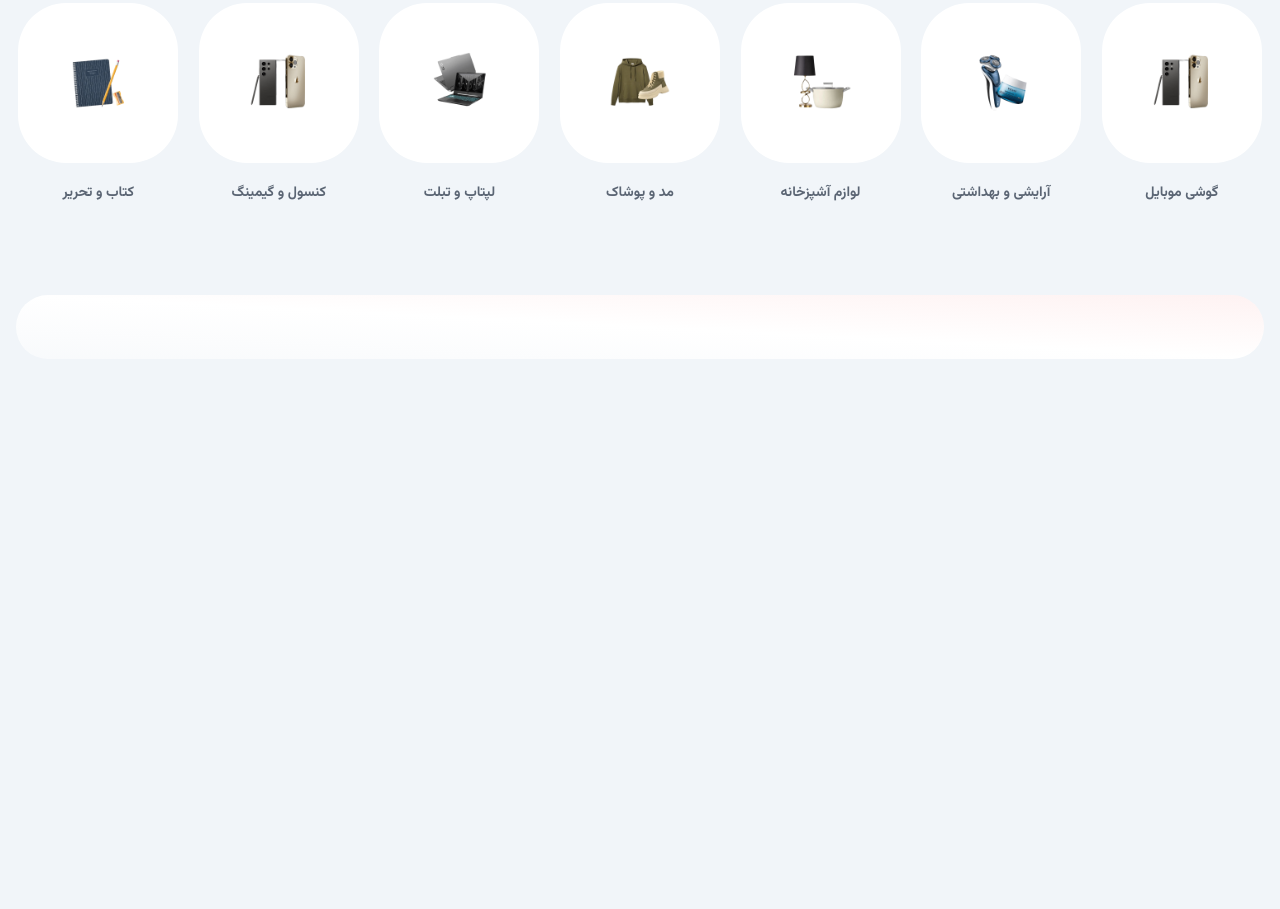
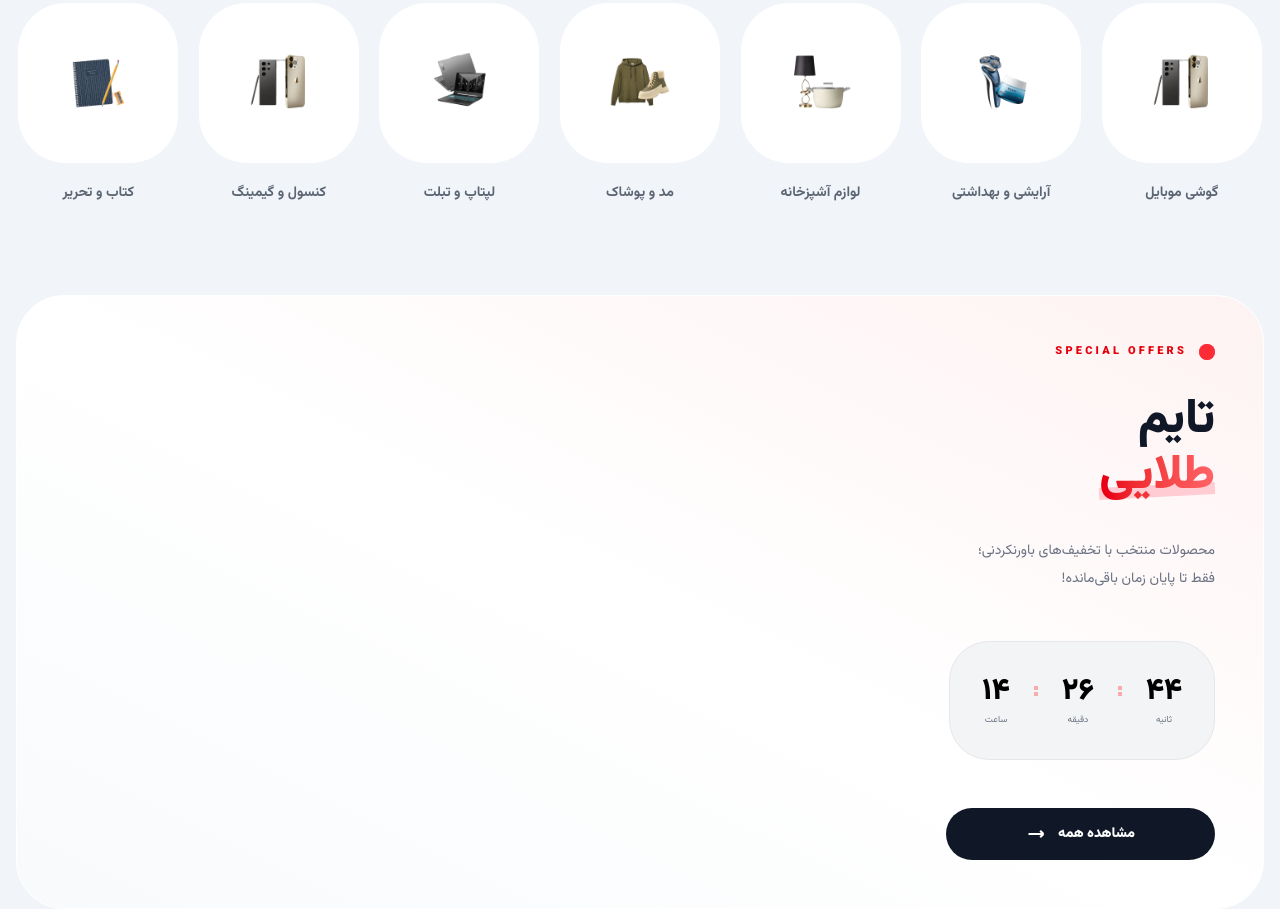
Before and after one commit to vahidr1996/vanilla-js-ecommerce, a website built with Vite: page index.html in a window 1280 px wide. Shown: the part 1026-1935 px from the top of the page. Before the commit the page ends 1385 px from the top, so only its background shows below. Built offline with nearby package versions, Linux system fonts and the light colour scheme.

Commit message:
feat: build golden time offers timer and typography section

```diff
--- a/index.html
+++ b/index.html
@@ -872,10 +872,81 @@
       <!-- GOLDEN TIME OFFERS SECTION -->
       <section class="wrapper mt-16">
         <div
-          class="flex gap-8 bg-linear-to-tr from-slate-50 via-white to-red-50 rounded-[3rem] p-8"
+          class="flex gap-8 bg-linear-to-tr from-slate-50 via-white to-red-50 border border-white rounded-[3rem] p-12"
         >
           <!-- Right Column: JS Timer & Actions -->
-          <div class="flex-1"></div>
+          <div class="flex-1 flex flex-col items-start gap-8">
+            <div class="flex items-center gap-3">
+              <span class="relative flex w-4 h-4">
+                <span
+                  class="absolute inset-0 rounded-full bg-red-500 animate-ping opacity-75"
+                ></span>
+                <span
+                  class="relative rounded-full w-full h-full bg-red-500"
+                ></span>
+              </span>
+
+              <span
+                class="text-red-600 font-black text-[11px] tracking-[0.2rem] uppercase"
+                >special offers</span
+              >
+            </div>
+            <h2 class="text-gray-900 text-5xl font-black leading-14">
+              تایم <br />
+              <span class="relative inline-block">
+                <span
+                  class="absolute bottom-[8px] left-0 w-full bg-rose-200 h-3 -rotate-3"
+                ></span>
+                <span
+                  class="bg-linear-to-l from-red-400 to-red-600 bg-clip-text text-transparent relative z-10"
+                >
+                  طلایی
+                </span>
+              </span>
+            </h2>
+            <p class="text-gray-500 text-sm max-w-2/3 leading-loose">
+              محصولات منتخب با تخفیف‌های باورنکردنی؛ فقط تا پایان زمان
+              باقی‌مانده!
+            </p>
+            <div
+              class="bg-gray-100 p-8 border border-gray-200 rounded-[2.5rem] flex justify-center gap-6 mt-4"
+            >
+              <div class="flex flex-col items-center gap-1">
+                <span class="text-3xl font-black">۴۴</span>
+                <span class="text-[9px] text-gray-500">ثانیه</span>
+              </div>
+              <div class="flex flex-col gap-0.5 pt-3">
+                <span class="w-1 h-1 bg-red-400 animate-pulse"></span>
+                <span class="w-1 h-1 bg-red-400 animate-pulse"></span>
+              </div>
+              <div class="flex flex-col items-center gap-1">
+                <span class="text-3xl font-black">۲۶</span>
+                <span class="text-[9px] text-gray-500">دقیقه</span>
+              </div>
+              <div class="flex flex-col gap-0.5 pt-3">
+                <span class="w-1 h-1 bg-red-400 animate-pulse"></span>
+                <span class="w-1 h-1 bg-red-400 animate-pulse"></span>
+              </div>
+              <div class="flex flex-col items-center gap-1">
+                <span class="text-3xl font-black">۱۴</span>
+                <span class="text-[9px] text-gray-500">ساعت</span>
+              </div>
+            </div>
+            <a
+              class="mt-4 px-20 py-4 bg-gray-900 text-white flex items-center justify-center gap-3 rounded-4xl hover:scale-105 transition duration-300"
+              href="#"
+            >
+              <span class="font-black text-sm">مشاهده همه</span>
+              <svg
+                class="w-5 h-5"
+                fill="none"
+                stroke="currentColor"
+                viewBox="0 0 24 24"
+              >
+                <path stroke-width="2.5" d="M17 8l4 4m0 0l-4 4m4-4H3"></path>
+              </svg>
+            </a>
+          </div>
           <!-- Left Column: Draggable Products Slider -->
           <div class="flex-2"></div>
         </div>
```
